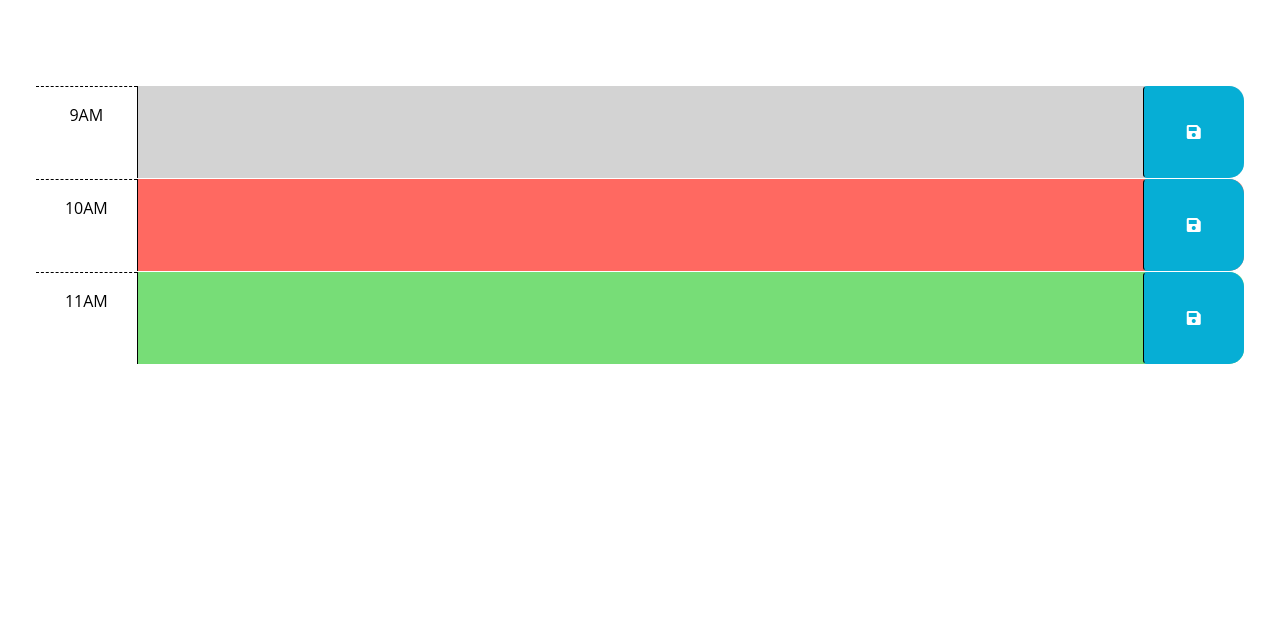
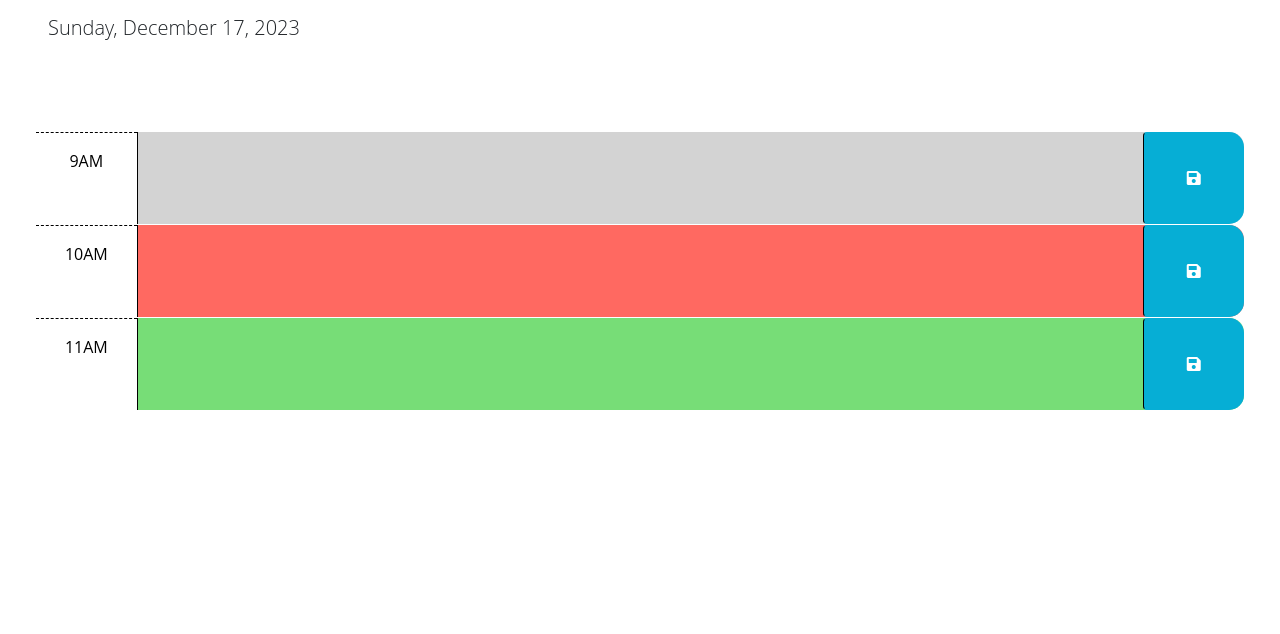
Before and after one commit to maverickwolfe21/work-day-scheduler, a plain HTML site: page index.html in a window 1280 px wide. Shown: the part 166-800 px from the top of the page. Drawn offline with nearby package versions, Linux system fonts and the light colour scheme.

Commit message:
displays current date

```diff
--- a/index.html
+++ b/index.html
@@ -73,6 +73,6 @@
       crossorigin="anonymous"
     ></script>
 
-    <script src="script.js"></script>
+    <script type="module" src="script.js"></script>
   </body>
 </html>
--- a/script.js
+++ b/script.js
@@ -2,6 +2,7 @@
 // the code isn't run until the browser has finished rendering all the elements
 // in the html.
 $(function () {
+  $("#currentDay").text(dayjs().format("dddd, MMMM D, YYYY"));
   // TODO: Add a listener for click events on the save button. This code should
   // use the id in the containing time-block as a key to save the user input in
   // local storage. HINT: What does `this` reference in the click listener
```
